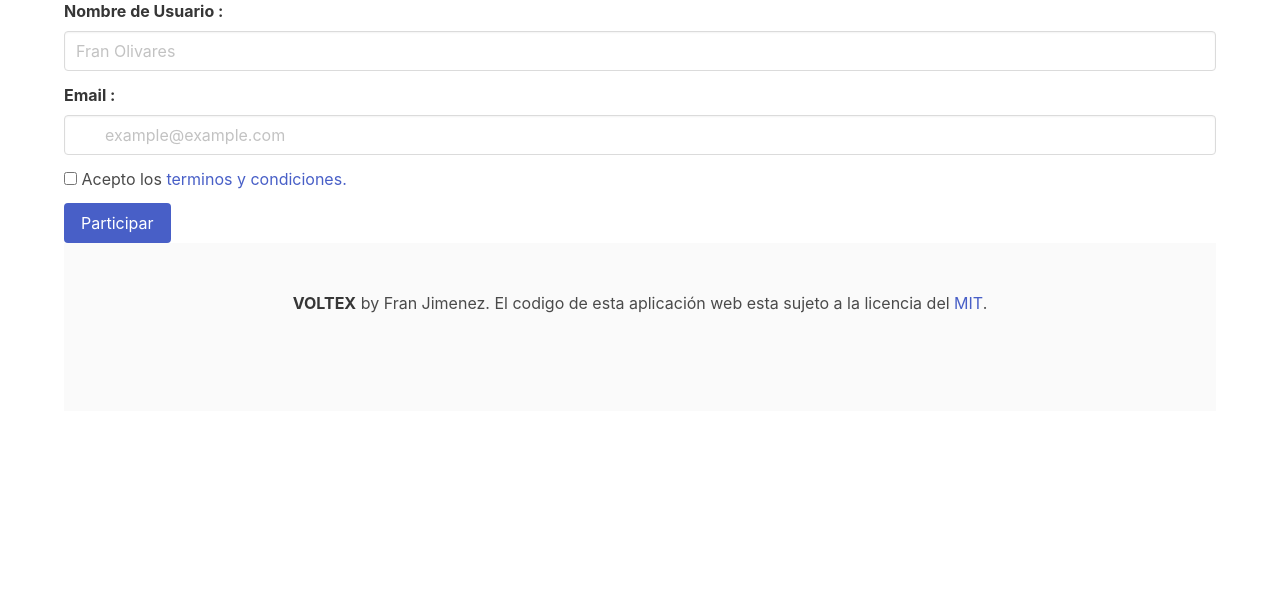
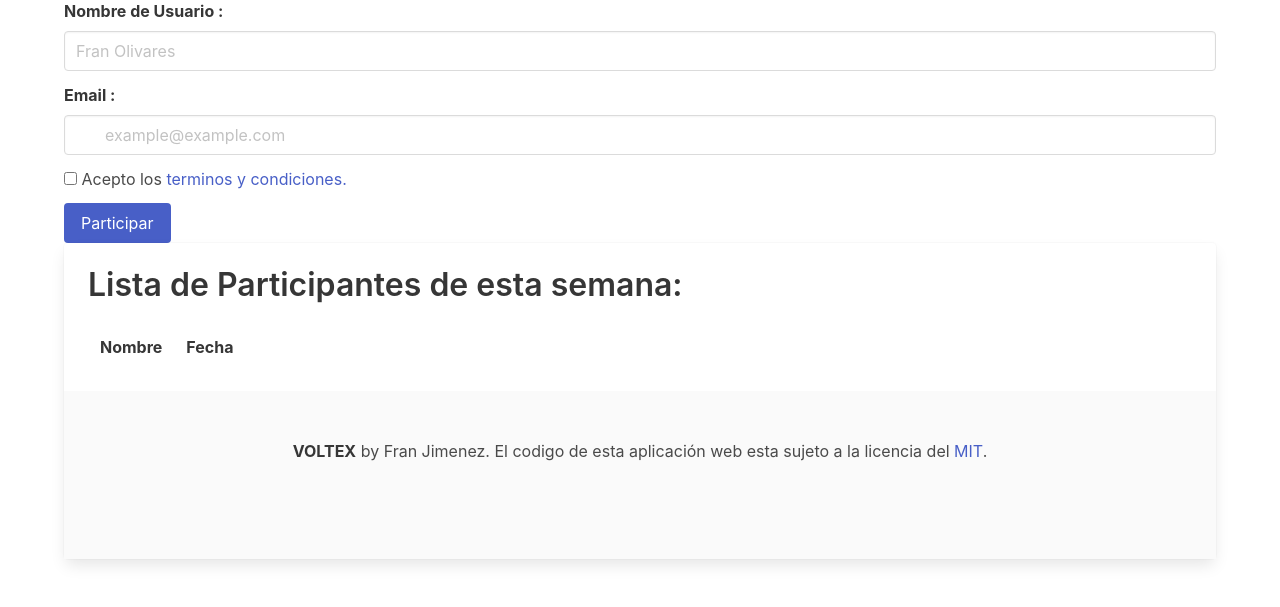
Before and after one commit to fjimenezJOB/examendocker, a Flask app: page / in a window 1280 px wide. Shown: the part 546-1153 px from the top of the page. Before the commit the page ends 859 px from the top, so only its background shows below. Run offline with Flask 2, Linux system fonts and the light colour scheme; data that the repository does not hold is empty; some libraries are stand-ins or nearby versions.

Commit message:
sacar participantes ok

```diff
--- a/src/libreria/conexion.py
+++ b/src/libreria/conexion.py
@@ -30,4 +30,13 @@ def insertarParticipante(nombre, email):
     print (fecha)
     collection.insert_one({'nombre': nombre, 'email': email, 'fecha': fecha ,'activo' : 1})
 
-insertarParticipante('Fran Jimenez', 'franloloco@gmail.com')
+def sacarParticipantes():
+    resultados = collection.find({},{'_id': 0, 'nombre': 1, 'activo': 1, 'fecha': 1 })
+
+    listaParticipantes = []
+    for documento in resultados:
+        if documento['activo'] == 1:
+            listaParticipantes.append(documento)
+    print(listaParticipantes)
+
+    return listaParticipantes
--- a/src/main.py
+++ b/src/main.py
@@ -17,10 +17,12 @@ def index():
         error = insertarParticipante(nombre, email)
         if error:
             return render_template('index.html', error = error)
-        return redirect('home')
+
+    participantes = sacarParticipantes()
     context = {
         'titulo': 'Bienvenido !!',
-        'subtitulo': 'Solo tienes que registrar tu Nombre y tu correo electronico para participar.'
+        'subtitulo': 'Solo tienes que registrar tu Nombre y tu correo electronico para participar.',
+        'participantes' : participantes
     }
     return render_template('index.html', **context)
 
--- a/src/templates/index.html
+++ b/src/templates/index.html
@@ -76,13 +76,33 @@
     </label>
   </div>
 </div>
-
 <div class="field">
   <div class="control">
     <button type="submit" class="button is-link">Participar</button>
   </div>
 </div>
-
 </form>
-
+<div class="card">
+  <div class="card-content">
+    <p class="title">
+      Lista de Participantes de esta semana:
+    </p>
+    <table class="table">
+        <tr>
+          <th>Nombre</th>
+          <th>Fecha</th>
+        </tr>
+        {% for participante in participantes %}
+        <tr>
+      <td>
+        {{participante['nombre']}}
+      </td>
+      <td>
+        {{participante['fecha']}}
+      </td>
+    </tr>
+      {% endfor %}
+      </tbody>
+    </table>
+</div>
 {% endblock %}
```
